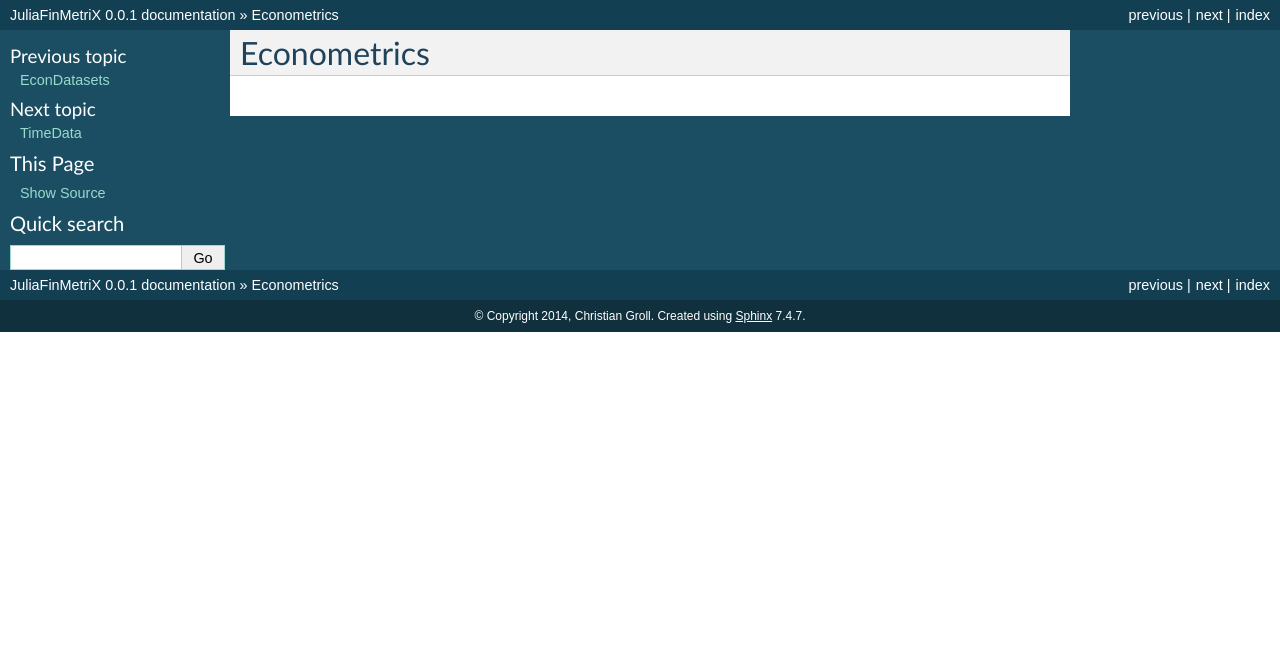
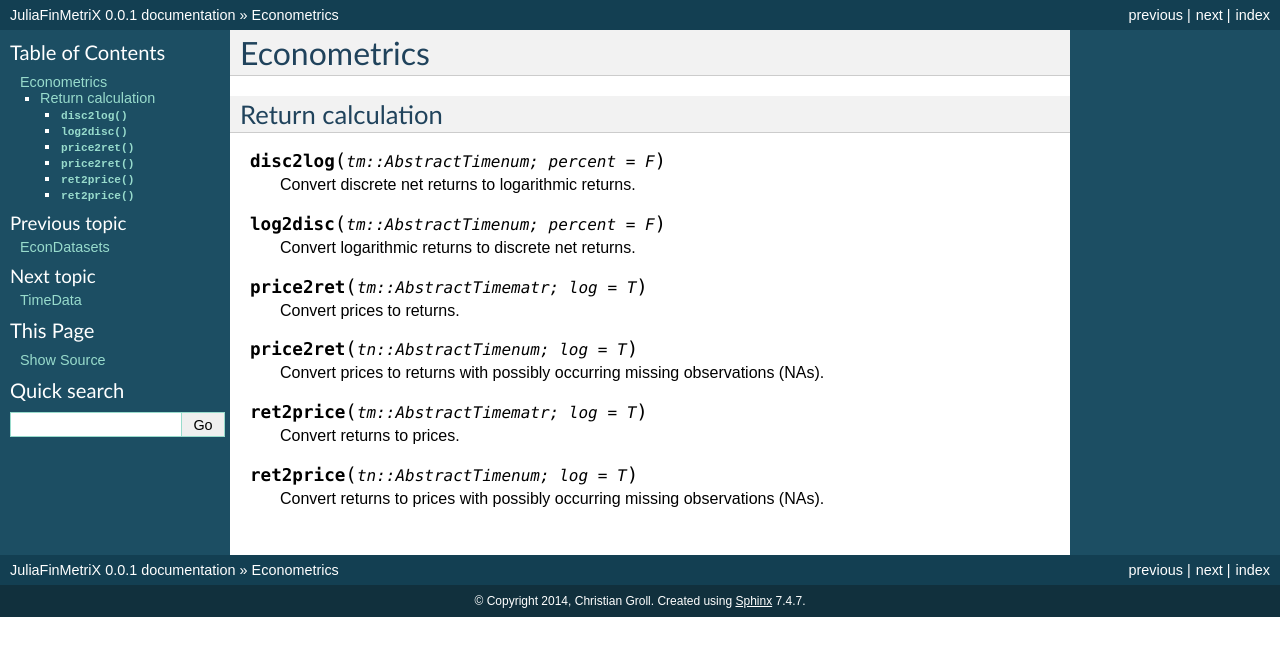
Before and after one commit to JuliaFinMetriX/JuliaFinMetriX.github.io, a Sphinx documentation site: the page built from docs/econometrics.rst, in a window 1280 px wide. Shown: the top 656 px of the page. Built offline with Sphinx 7.4.7, drawn with Linux system fonts in a browser that asks for light colours.

Commit message:
basic econometrics functions added

```diff
--- a/docs/econometrics.rst
+++ b/docs/econometrics.rst
@@ -1,2 +1,31 @@
 Econometrics
 ============
+
+Return calculation
+------------------
+
+.. function:: disc2log(tm::AbstractTimenum; percent = F)
+
+   Convert discrete net returns to logarithmic returns.
+
+.. function:: log2disc(tm::AbstractTimenum; percent = F)
+
+   Convert logarithmic returns to discrete net returns.
+
+.. function:: price2ret(tm::AbstractTimematr; log = T)
+
+   Convert prices to returns.
+
+.. function:: price2ret(tn::AbstractTimenum; log = T)
+
+   Convert prices to returns with possibly occurring missing
+   observations (NAs).
+
+.. function:: ret2price(tm::AbstractTimematr; log = T)
+
+   Convert returns to prices.
+
+.. function:: ret2price(tn::AbstractTimenum; log = T)
+
+   Convert returns to prices with possibly occurring missing
+   observations (NAs).
```
